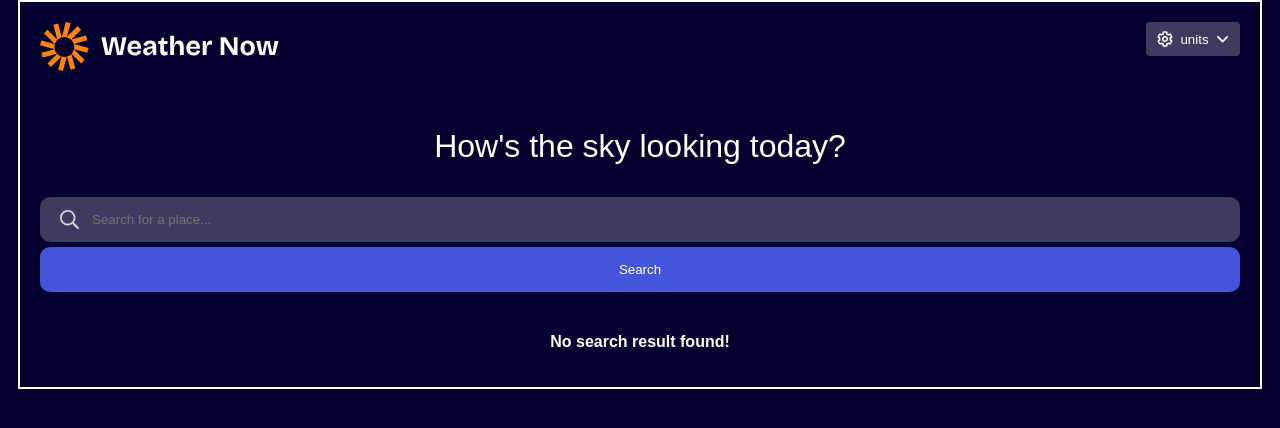
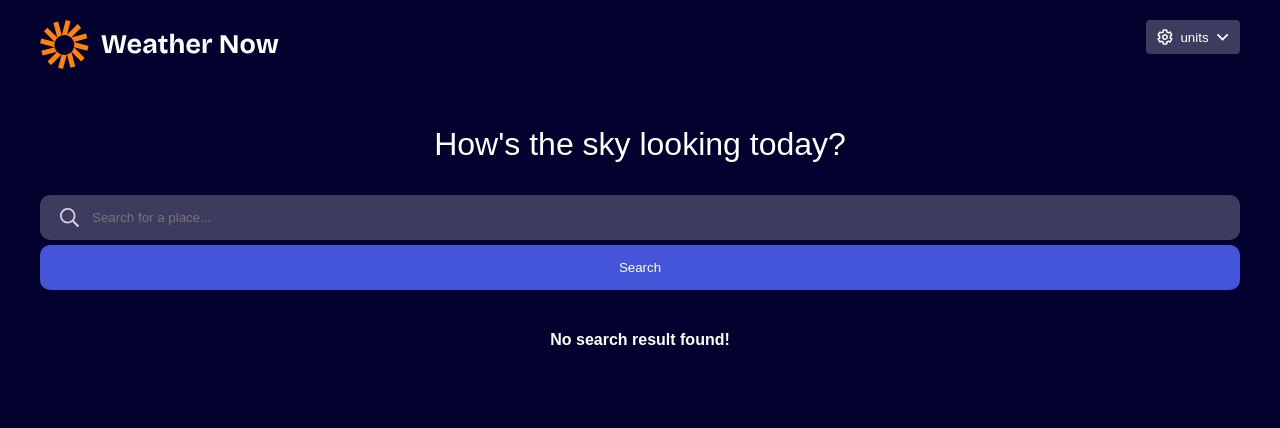
Before and after one commit to mammanyacham/weather-apps, a React (Vite) app in the folder vite-project/: page / in a window 1280 px wide. Shown: the top 428 px of the page. Built offline with nearby package versions, Linux system fonts and the light colour scheme.

Commit message:
remove container border

```diff
--- a/vite-project/src/components/HourlyForecast.jsx
+++ b/vite-project/src/components/HourlyForecast.jsx
@@ -30,7 +30,7 @@ export default function HourlyForecast({weatherData}) {
                 <img src={getWeatherIcon(hour.weatherCode)} alt="Weather icon" className='weather-icon'/>
                 <p>{hour.newTime}</p>
             </div>
-            <p>{hour.temp}°</p>
+            <p>{hour.temp.toFixed()}°</p>
         </div>
     ))
 
--- a/vite-project/src/index.css
+++ b/vite-project/src/index.css
@@ -10,7 +10,6 @@ body{
     display: grid;
     gap: 25px;
     max-width: 1200px;
-    border: 2px solid white;
     padding: 20px;
     margin: 0 auto;
 }
```
